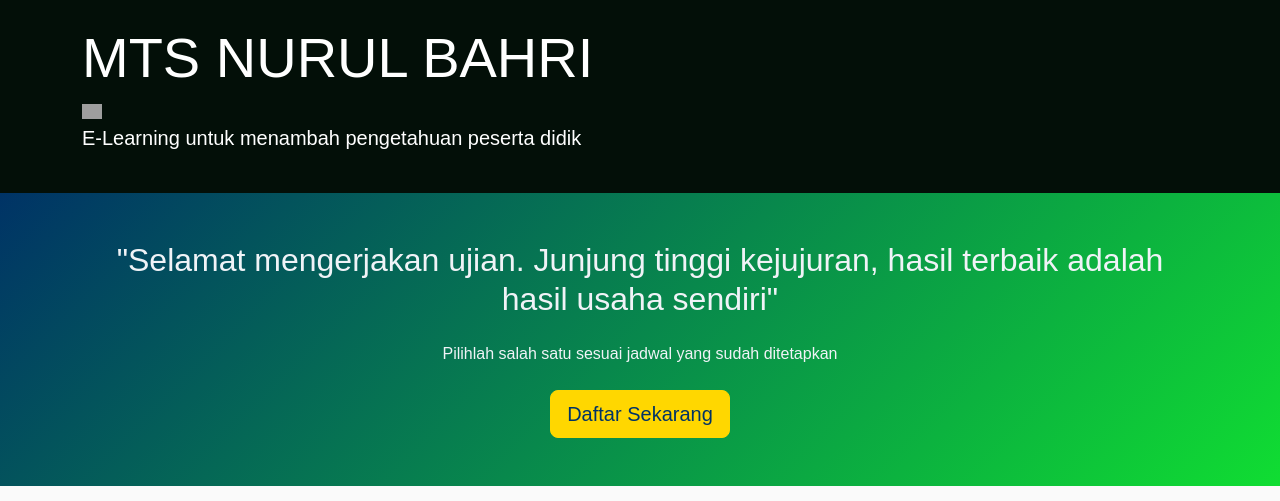
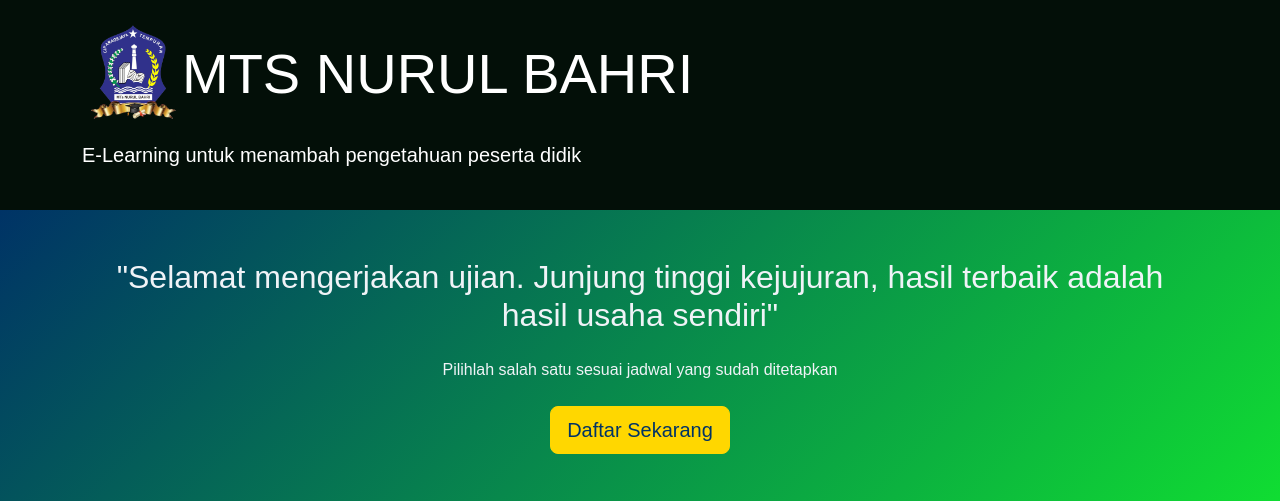
Before and after one commit to P301291/E-LearningMTsNB, a PHP site: page / in a window 1280 px wide. Shown: the top 501 px of the page. Run offline with PHP 8.4, Linux system fonts and the light colour scheme; grey boxes are pictures that could not be loaded.

Commit message:
ada lagi

```diff
--- a/css/styles21.css
+++ b/css/styles21.css
@@ -4,6 +4,7 @@ body {
     color: #f0f3f7;
 
 }
+
 
 .bg-primary {
     background-color: #030f08 !important;
--- a/index.html
+++ b/index.html
@@ -8,9 +8,12 @@
     <link rel="stylesheet" href="css/styles21.css">
 </head>
 <body>
+
     <header class="bg-primary text-white py-4">
+
         <div class="container">
-            <h1 class="display-4">MTS NURUL BAHRI</h1><img src="https://drive.google.com/file/d/1XD9bYCuFXiBpEh5gSLGbxnH2JRfrRxct/view?usp=drive_link" width="20px">
+
+            <h3 class="display-4"> <img src="gambar/logo.png" width="100px">MTS NURUL BAHRI</h3>
             <p class="lead">E-Learning untuk menambah pengetahuan peserta didik</p>
         </div>
     </header>
```
Also changed, not shown: gambar/Logo.png (added).
